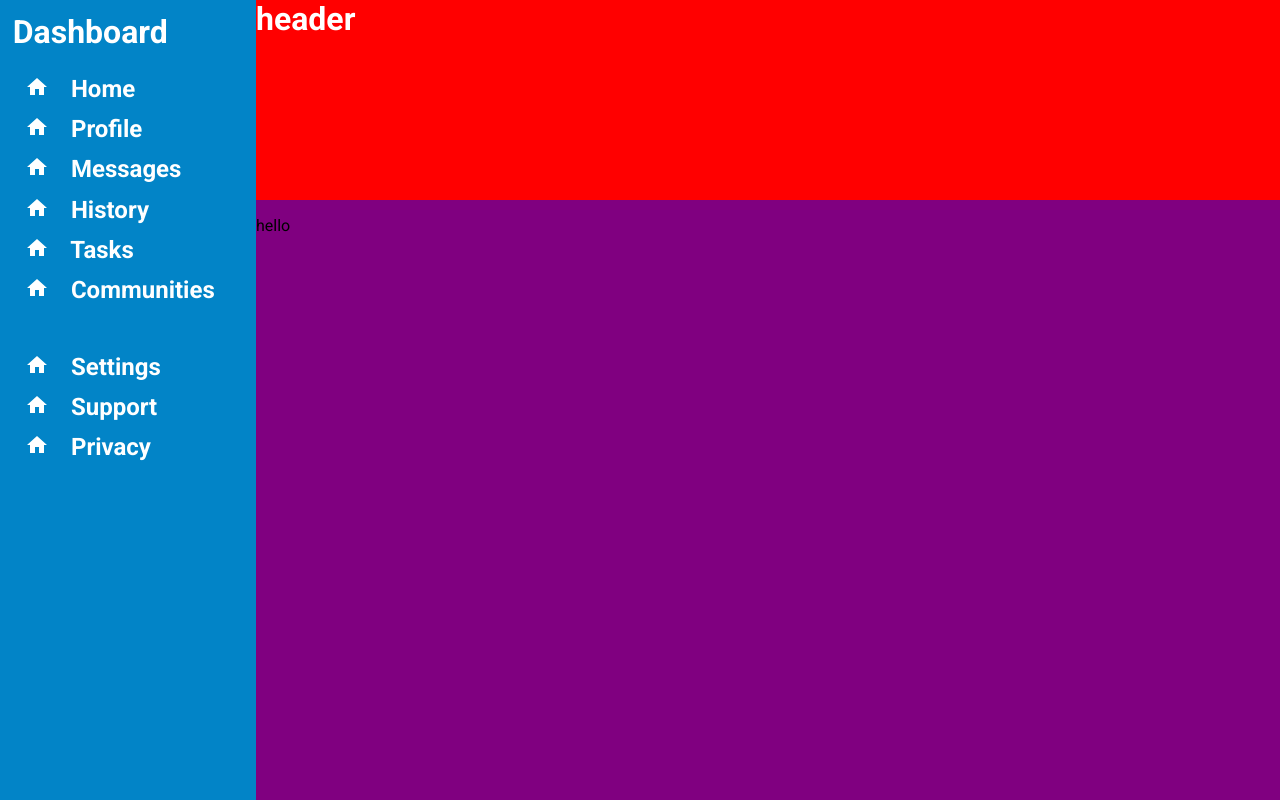
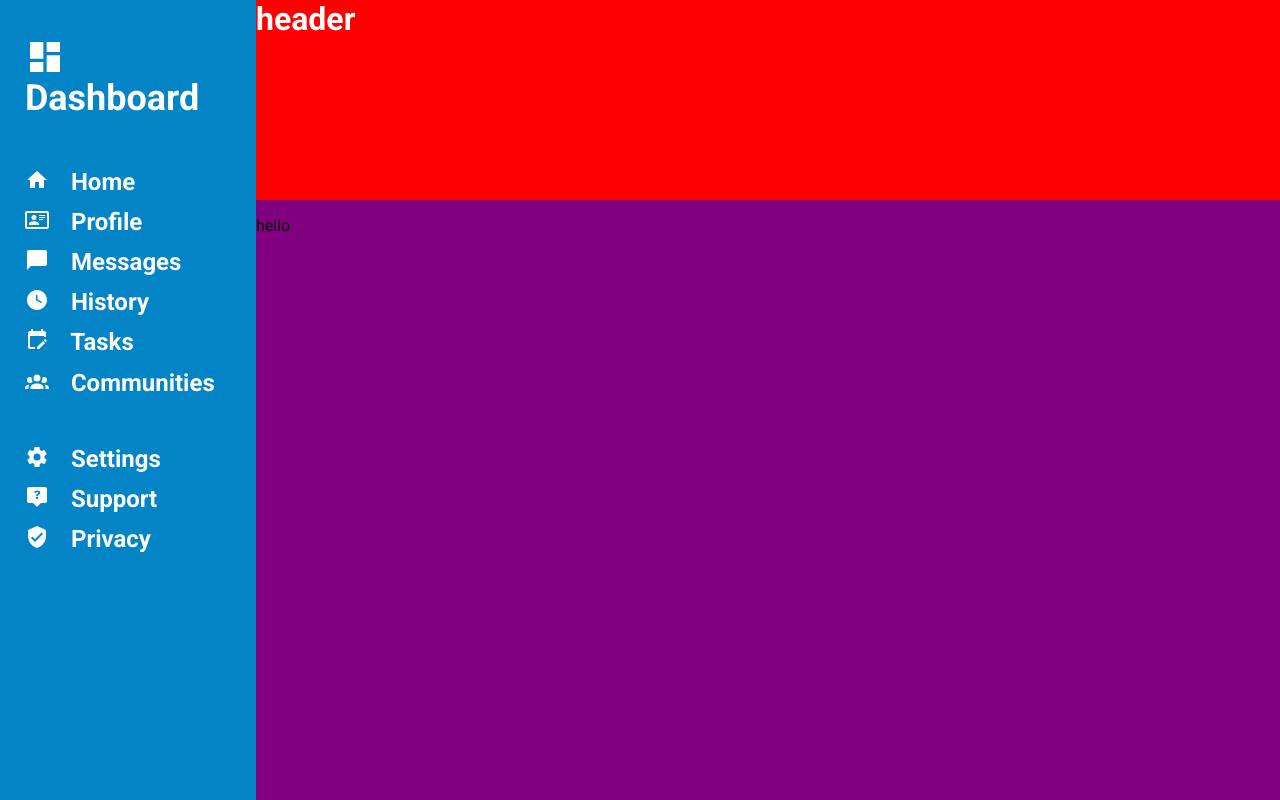
Before and after one commit to mohamedqassem15/dashboard, a plain HTML site: page index.html in a window 1280 px wide. Drawn offline with Linux system fonts and the light colour scheme.

Commit message:
Update index.html
added svg images

```diff
--- a/index.html
+++ b/index.html
@@ -18,41 +18,50 @@
 
         </div>
         <div id="sidebar">
-            <h1>Dashboard</h1>
+
             <ul>
+              <li>
+  <div id="dashboard">
+    <svg xmlns="http://www.w3.org/2000/svg" viewBox="0 0 24 24"><title>view-dashboard</title><path d="M13,3V9H21V3M13,21H21V11H13M3,21H11V15H3M3,13H11V3H3V13Z" /></svg>
+    <h2>Dashboard</h2>
+  </div>
+</li>
 
-                <li>
+                <li style="margin-top:20%;">
                     <svg xmlns="http://www.w3.org/2000/svg" viewBox="0 0 24 24" fill="#FFFFFF" width="24" height="16"><title>home</title><path d="M10,20V14H14V20H19V12H22L12,3L2,12H5V20H10Z" /></svg>
                     Home
                 </li>
                 <li>
-                    <svg xmlns="http://www.w3.org/2000/svg" viewBox="0 0 24 24" fill="#FFFFFF" width="24" height="16"><title>home</title><path d="M10,20V14H14V20H19V12H22L12,3L2,12H5V20H10Z" /></svg>
+                    <svg xmlns="http://www.w3.org/2000/svg" viewBox="0 0 24 24"><title>card-account-details-outline</title><path d="M22,3H2C0.91,3.04 0.04,3.91 0,5V19C0.04,20.09 0.91,20.96 2,21H22C23.09,20.96 23.96,20.09 24,19V5C23.96,3.91 23.09,3.04 22,3M22,19H2V5H22V19M14,17V15.75C14,14.09 10.66,13.25 9,13.25C7.34,13.25 4,14.09 4,15.75V17H14M9,7A2.5,2.5 0 0,0 6.5,9.5A2.5,2.5 0 0,0 9,12A2.5,2.5 0 0,0 11.5,9.5A2.5,2.5 0 0,0 9,7M14,7V8H20V7H14M14,9V10H20V9H14M14,11V12H18V11H14" /></svg>
                     Profile
                 </li>
                 <li>
-                    <svg xmlns="http://www.w3.org/2000/svg" viewBox="0 0 24 24" fill="#FFFFFF" width="24" height="16"><title>home</title><path d="M10,20V14H14V20H19V12H22L12,3L2,12H5V20H10Z" /></svg>
+                    <svg xmlns="http://www.w3.org/2000/svg" viewBox="0 0 24 24"><title>message</title><path d="M20,2H4A2,2 0 0,0 2,4V22L6,18H20A2,2 0 0,0 22,16V4C22,2.89 21.1,2 20,2Z" /></svg>
 
                     Messages
                 </li>
                 <li>
-                    <svg xmlns="http://www.w3.org/2000/svg" viewBox="0 0 24 24" fill="#FFFFFF" width="24" height="16"><title>home</title><path d="M10,20V14H14V20H19V12H22L12,3L2,12H5V20H10Z" /></svg>
+                    <svg xmlns="http://www.w3.org/2000/svg" viewBox="0 0 24 24"><title>clock-time-four</title><path d="M12 2C6.5 2 2 6.5 2 12C2 17.5 6.5 22 12 22C17.5 22 22 17.5 22 12S17.5 2 12 2M16.3 15.2L11 12.3V7H12.5V11.4L17 13.9L16.3 15.2Z" /></svg>
                     History
                 </li>
-                <li>                    <svg xmlns="http://www.w3.org/2000/svg" viewBox="0 0 24 24" fill="#FFFFFF" width="24" height="16"><title>home</title><path d="M10,20V14H14V20H19V12H22L12,3L2,12H5V20H10Z" /></svg>
+                <li>
+                  <svg xmlns="http://www.w3.org/2000/svg" viewBox="0 0 24 24"><title>calendar-edit</title><path d="M19,3H18V1H16V3H8V1H6V3H5A2,2 0 0,0 3,5V19A2,2 0 0,0 5,21H10V19H5V8H19V9H21V5A2,2 0 0,0 19,3M21.7,13.35L20.7,14.35L18.65,12.35L19.65,11.35C19.85,11.14 20.19,11.13 20.42,11.35L21.7,12.63C21.89,12.83 21.89,13.15 21.7,13.35M12,18.94L18.07,12.88L20.12,14.88L14.06,21H12V18.94Z" /></svg>
                     Tasks
                 </li>
-                <li>                    <svg xmlns="http://www.w3.org/2000/svg" viewBox="0 0 24 24" fill="#FFFFFF" width="24" height="16"><title>home</title><path d="M10,20V14H14V20H19V12H22L12,3L2,12H5V20H10Z" /></svg>
+                <li>
+                  <svg xmlns="http://www.w3.org/2000/svg" viewBox="0 0 24 24"><title>account-group</title><path d="M12,5.5A3.5,3.5 0 0,1 15.5,9A3.5,3.5 0 0,1 12,12.5A3.5,3.5 0 0,1 8.5,9A3.5,3.5 0 0,1 12,5.5M5,8C5.56,8 6.08,8.15 6.53,8.42C6.38,9.85 6.8,11.27 7.66,12.38C7.16,13.34 6.16,14 5,14A3,3 0 0,1 2,11A3,3 0 0,1 5,8M19,8A3,3 0 0,1 22,11A3,3 0 0,1 19,14C17.84,14 16.84,13.34 16.34,12.38C17.2,11.27 17.62,9.85 17.47,8.42C17.92,8.15 18.44,8 19,8M5.5,18.25C5.5,16.18 8.41,14.5 12,14.5C15.59,14.5 18.5,16.18 18.5,18.25V20H5.5V18.25M0,20V18.5C0,17.11 1.89,15.94 4.45,15.6C3.86,16.28 3.5,17.22 3.5,18.25V20H0M24,20H20.5V18.25C20.5,17.22 20.14,16.28 19.55,15.6C22.11,15.94 24,17.11 24,18.5V20Z" /></svg>
                     Communities
                 </li>
                 <li style="margin-top:20%;">
-                    <svg xmlns="http://www.w3.org/2000/svg" viewBox="0 0 24 24" fill="#FFFFFF" width="24" height="16"><title>home</title><path d="M10,20V14H14V20H19V12H22L12,3L2,12H5V20H10Z" /></svg>
+                    <svg xmlns="http://www.w3.org/2000/svg" viewBox="0 0 24 24"><title>cog</title><path d="M12,15.5A3.5,3.5 0 0,1 8.5,12A3.5,3.5 0 0,1 12,8.5A3.5,3.5 0 0,1 15.5,12A3.5,3.5 0 0,1 12,15.5M19.43,12.97C19.47,12.65 19.5,12.33 19.5,12C19.5,11.67 19.47,11.34 19.43,11L21.54,9.37C21.73,9.22 21.78,8.95 21.66,8.73L19.66,5.27C19.54,5.05 19.27,4.96 19.05,5.05L16.56,6.05C16.04,5.66 15.5,5.32 14.87,5.07L14.5,2.42C14.46,2.18 14.25,2 14,2H10C9.75,2 9.54,2.18 9.5,2.42L9.13,5.07C8.5,5.32 7.96,5.66 7.44,6.05L4.95,5.05C4.73,4.96 4.46,5.05 4.34,5.27L2.34,8.73C2.21,8.95 2.27,9.22 2.46,9.37L4.57,11C4.53,11.34 4.5,11.67 4.5,12C4.5,12.33 4.53,12.65 4.57,12.97L2.46,14.63C2.27,14.78 2.21,15.05 2.34,15.27L4.34,18.73C4.46,18.95 4.73,19.03 4.95,18.95L7.44,17.94C7.96,18.34 8.5,18.68 9.13,18.93L9.5,21.58C9.54,21.82 9.75,22 10,22H14C14.25,22 14.46,21.82 14.5,21.58L14.87,18.93C15.5,18.67 16.04,18.34 16.56,17.94L19.05,18.95C19.27,19.03 19.54,18.95 19.66,18.73L21.66,15.27C21.78,15.05 21.73,14.78 21.54,14.63L19.43,12.97Z" /></svg>
                     Settings
                 </li>
-                <li>                    <svg xmlns="http://www.w3.org/2000/svg" viewBox="0 0 24 24" fill="#FFFFFF" width="24" height="16"><title>home</title><path d="M10,20V14H14V20H19V12H22L12,3L2,12H5V20H10Z" /></svg>
+                <li>
+                  <svg xmlns="http://www.w3.org/2000/svg" viewBox="0 0 24 24"><title>tooltip-question</title><path d="M20 2H4C3.47 2 2.96 2.21 2.59 2.59C2.21 2.96 2 3.47 2 4V16C2 16.53 2.21 17.04 2.59 17.41C2.96 17.79 3.47 18 4 18H8L12 22L16 18H20C20.53 18 21.04 17.79 21.41 17.41S22 16.53 22 16V4C22 3.47 21.79 2.96 21.41 2.59C21.04 2.21 20.53 2 20 2M10.05 6.04C10.59 5.68 11.3 5.5 12.19 5.5C13.13 5.5 13.88 5.71 14.42 6.12C14.96 6.54 15.23 7.1 15.23 7.8C15.23 8.24 15.08 8.63 14.79 9C14.5 9.36 14.12 9.64 13.66 9.85C13.4 10 13.23 10.15 13.14 10.32C13.05 10.5 13 10.72 13 11H11C11 10.5 11.1 10.16 11.29 9.92C11.5 9.68 11.84 9.4 12.36 9.08C12.62 8.94 12.83 8.76 13 8.54C13.14 8.33 13.22 8.08 13.22 7.8C13.22 7.5 13.13 7.28 12.95 7.11C12.77 6.93 12.5 6.85 12.19 6.85C11.92 6.85 11.7 6.92 11.5 7.06C11.34 7.2 11.24 7.41 11.24 7.69H9.27C9.22 7 9.5 6.4 10.05 6.04M11 14V12H13V14Z" /></svg>
 
                     Support</li>
                 <li>
-                    <svg xmlns="http://www.w3.org/2000/svg" viewBox="0 0 24 24" fill="#FFFFFF" width="24" height="16"><title>home</title><path d="M10,20V14H14V20H19V12H22L12,3L2,12H5V20H10Z" /></svg>
+                   <svg xmlns="http://www.w3.org/2000/svg" viewBox="0 0 24 24"><title>shield-check</title><path d="M10,17L6,13L7.41,11.59L10,14.17L16.59,7.58L18,9M12,1L3,5V11C3,16.55 6.84,21.74 12,23C17.16,21.74 21,16.55 21,11V5L12,1Z" /></svg>
 
                     Privacy</li>
             </ul>
```
